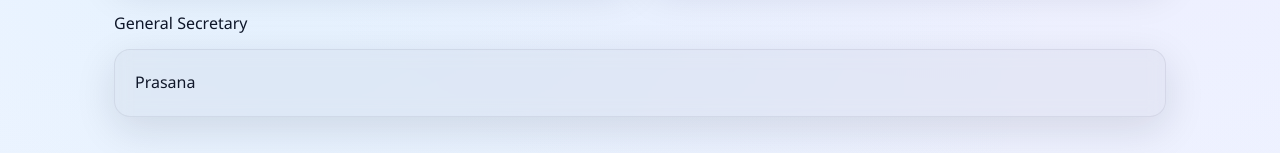
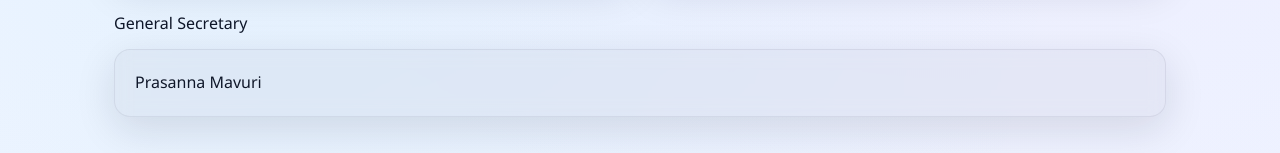
Before and after one commit to vishal-tiwari-1971/SPIE-26, a Next.js app: page /team in a window 1280 px wide. Shown: the part 753-906 px from the top of the page. Built offline with nearby package versions, Linux system fonts and the light colour scheme; no server answers.

Commit message:
Update General Secretary member name

```diff
--- a/src/app/(with-navbar)/team/page.jsx
+++ b/src/app/(with-navbar)/team/page.jsx
@@ -13,7 +13,7 @@ export default function TeamPage() {
   const superCore = [
     { role: "President", members: ["Abhishek Bhoutkar"] },
     { role: "Vice President", members: ["Vivek Kumar Mondal", "Abhishek Pandey"] },
-    { role: "General Secretary", members: ["Prasana"] },
+    { role: "General Secretary", members: ["Prasanna Mavuri"] },
     {
       role: "Joint Secretary",
       members: ["Athrav Pratap Singh", "Amit Chaurasia", "Rohit Jauhar"],
```
